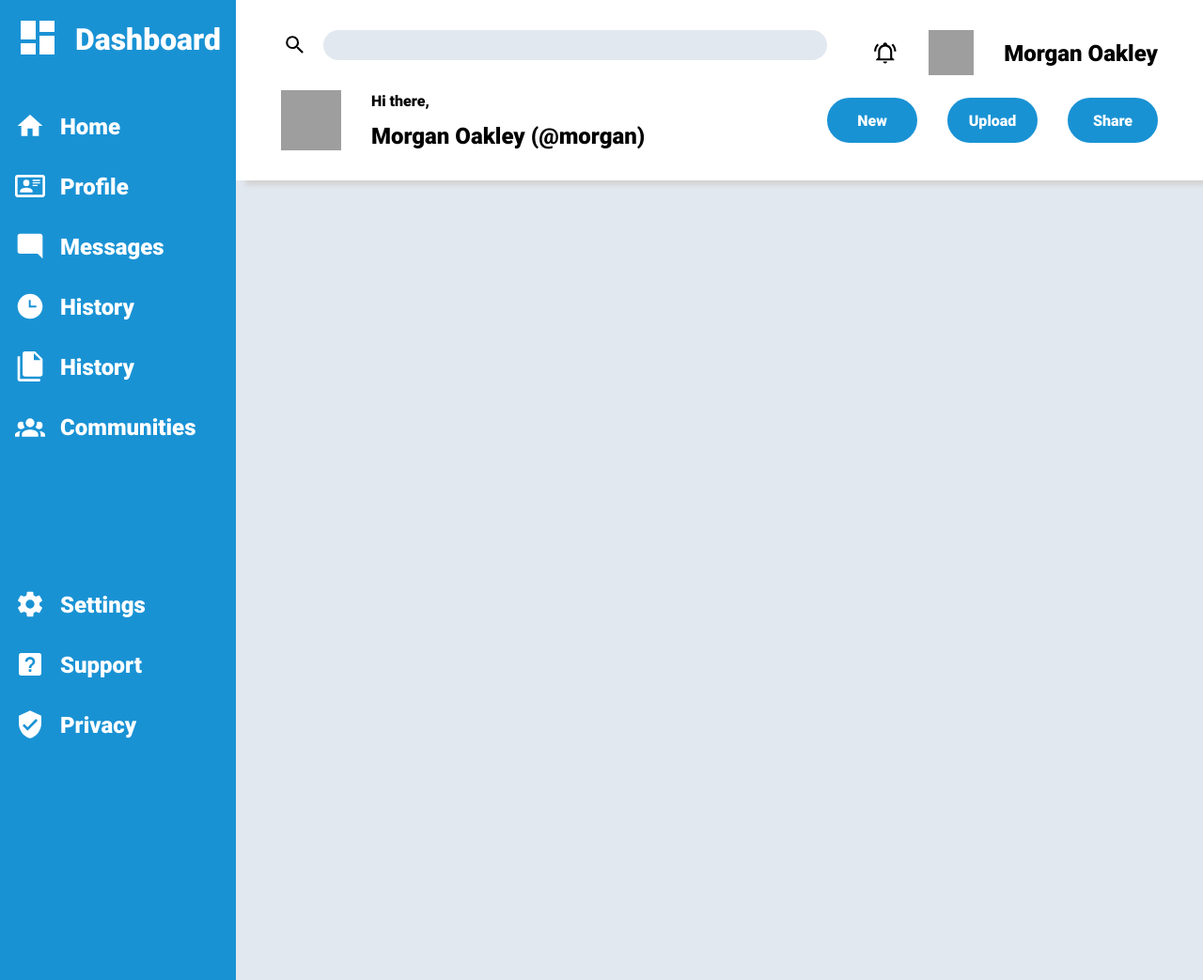
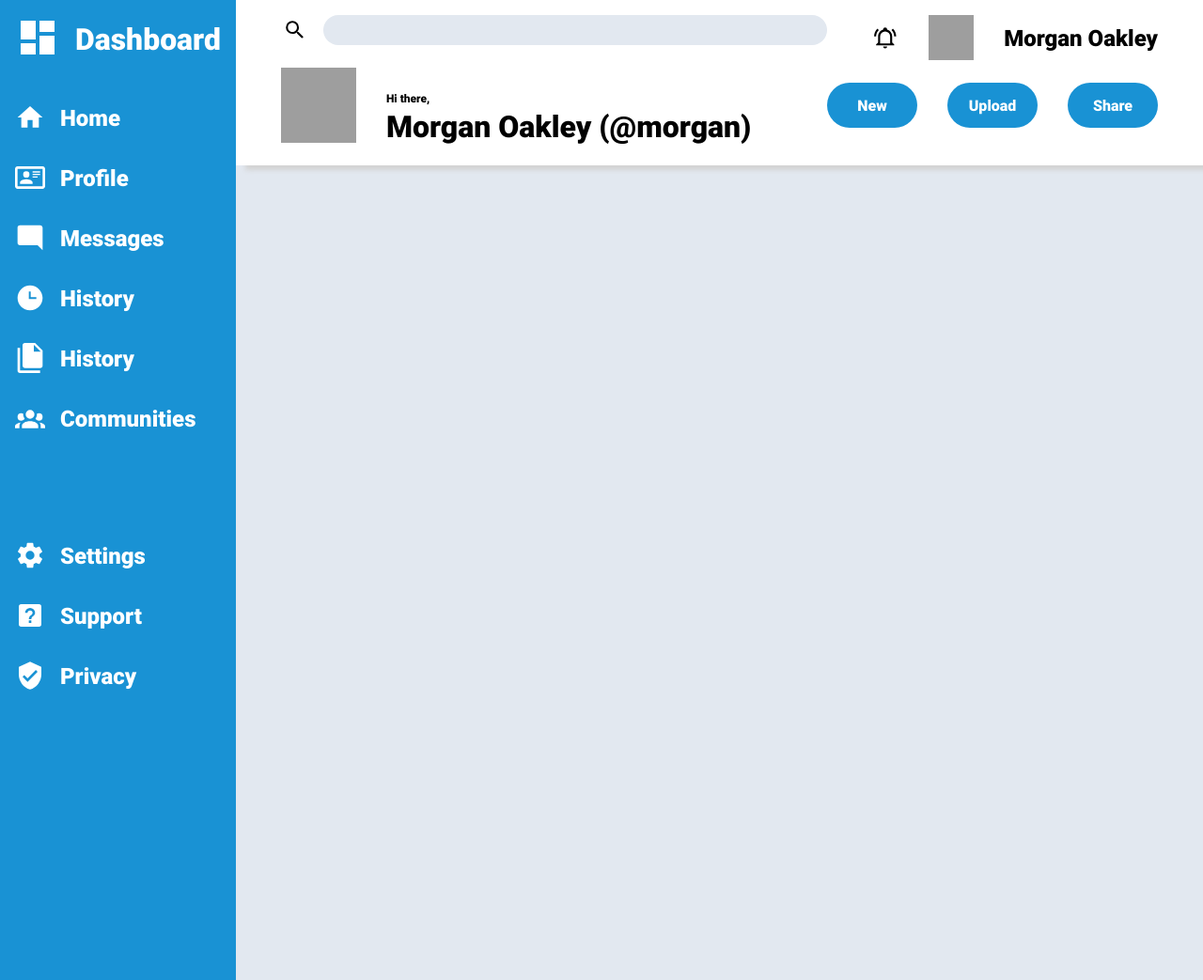
Before and after one commit to hpham474/admin-dashboard, a plain HTML site: page index.html in a window 1280 px wide. Shown: the top 1043 px of the page at 94% size. Drawn offline with Linux system fonts and the light colour scheme; grey boxes are pictures that could not be loaded.

Commit message:
adjust header font size and padding

```diff
--- a/index.html
+++ b/index.html
@@ -126,7 +126,7 @@
                 </div>
             </div>
             <div class="greeting">
-                <img src="assets/mona.png" style="height:4rem;width: 4rem">
+                <img src="assets/mona.png" style="height:5rem;width:5rem">
                 <div class="greeting-text">
                     <p>Hi there,</p>
                     <h2>Morgan Oakley (@morgan)</h2>
--- a/styles.css
+++ b/styles.css
@@ -75,13 +75,13 @@
 }
 
 .header {
-    padding: 2rem 3rem;
+    padding: 1rem 3rem;
 
     background-color: #ffffff;
 
     position: relative;
     display: grid;
-    grid-template: 1fr 1fr / 2fr 1fr;
+    grid-template: 1fr 2fr / 2fr 1fr;
 
     box-shadow: 10px 5px 5px lightgrey;
 }
@@ -146,6 +146,10 @@ input[type="text"]:focus {
     gap: 2rem;
 }
 
+.profile h2 {
+    font-size: 1.5rem;
+}
+
 .greeting {
     display: flex;
     flex-direction: row;
@@ -156,6 +160,15 @@ input[type="text"]:focus {
 .greeting-text {
     display: grid;
     grid-template-rows: 1fr 1fr;
+}
+
+.greeting-text p {
+    align-self: flex-end;
+    font-size: .75rem;
+}
+
+.greeting-text h2 {
+    font-size: 2rem;
 }
 
 .header-buttons {
```
